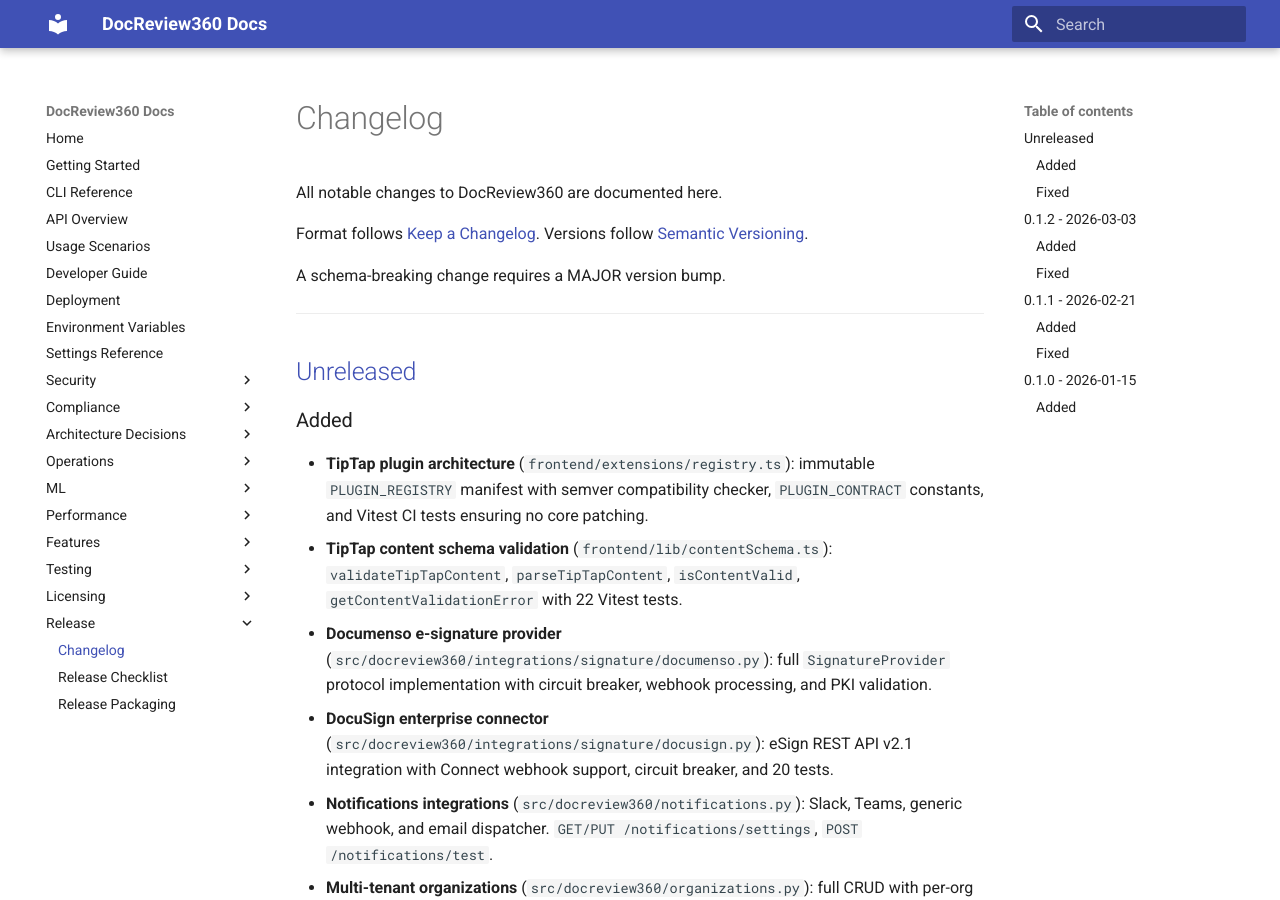
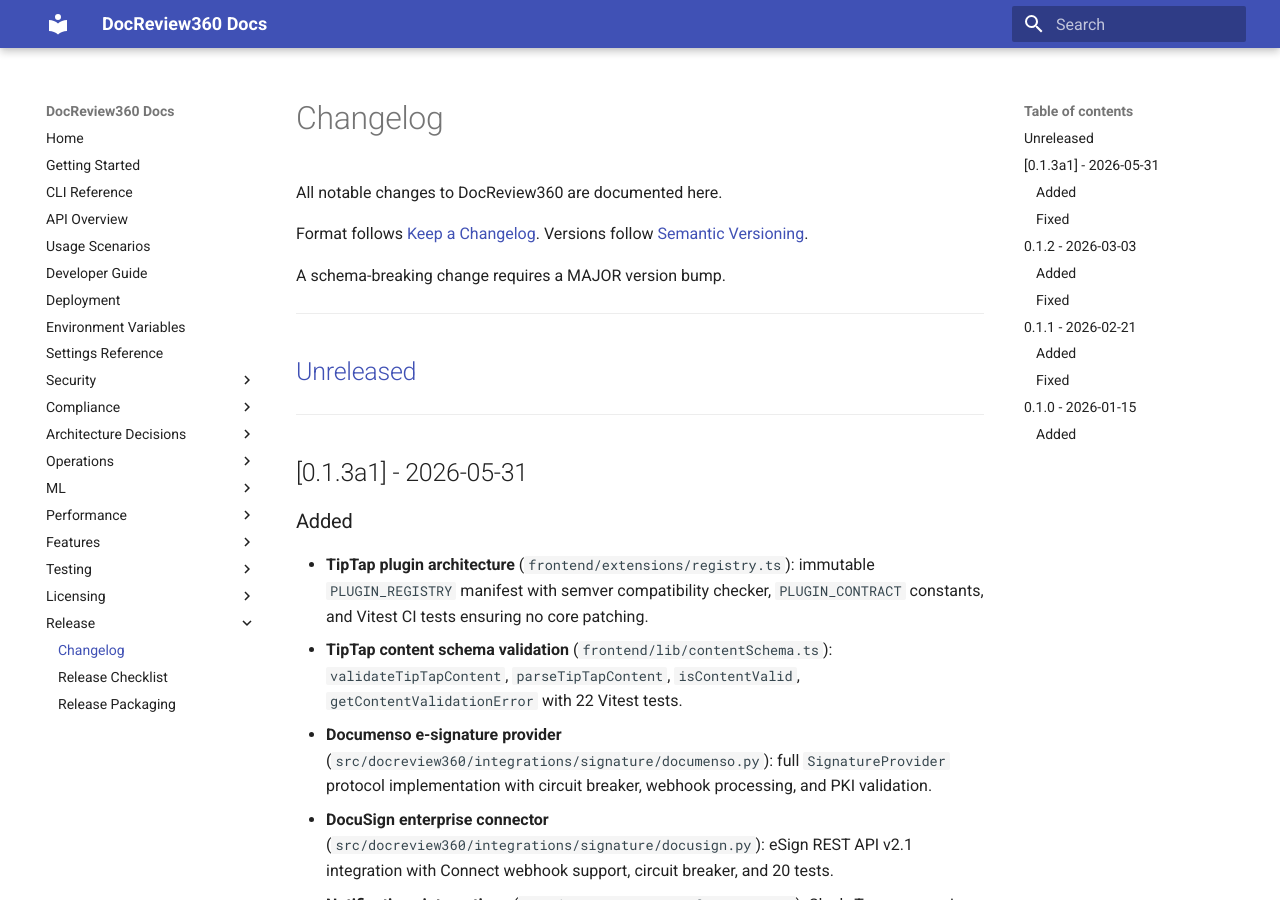
Before and after one commit to eputnam77/DocReview360, an MkDocs documentation site: the page built from docs/changelog.md, in a window 1280 px wide and 900 px high. Built offline with MkDocs 1.6.1 and Material for MkDocs 9.7.7, drawn with Linux system fonts in a browser that asks for light colours.

Commit message:
chore: release docreview360 0.1.3a1

```diff
--- a/CHANGELOG.md
+++ b/CHANGELOG.md
@@ -10,6 +10,10 @@
 ---
 
 ## [Unreleased]
+
+---
+
+## [0.1.3a1] - 2026-05-31
 
 ### Added
 
--- a/docs/changelog.md
+++ b/docs/changelog.md
@@ -10,6 +10,10 @@
 ---
 
 ## [Unreleased]
+
+---
+
+## [0.1.3a1] - 2026-05-31
 
 ### Added
 
--- a/pyproject.toml
+++ b/pyproject.toml
@@ -5,7 +5,7 @@
 
 [project]
 name            = "docreview360"
-version         = "0.1.3a0"
+version         = "0.1.3a1"
 description     = "DocReview360 simplifies document workflows with approvals and templates."
 readme          = "README.md"
 requires-python = ">=3.11,<3.13"
```
Also changed, not shown: 1 other file.
